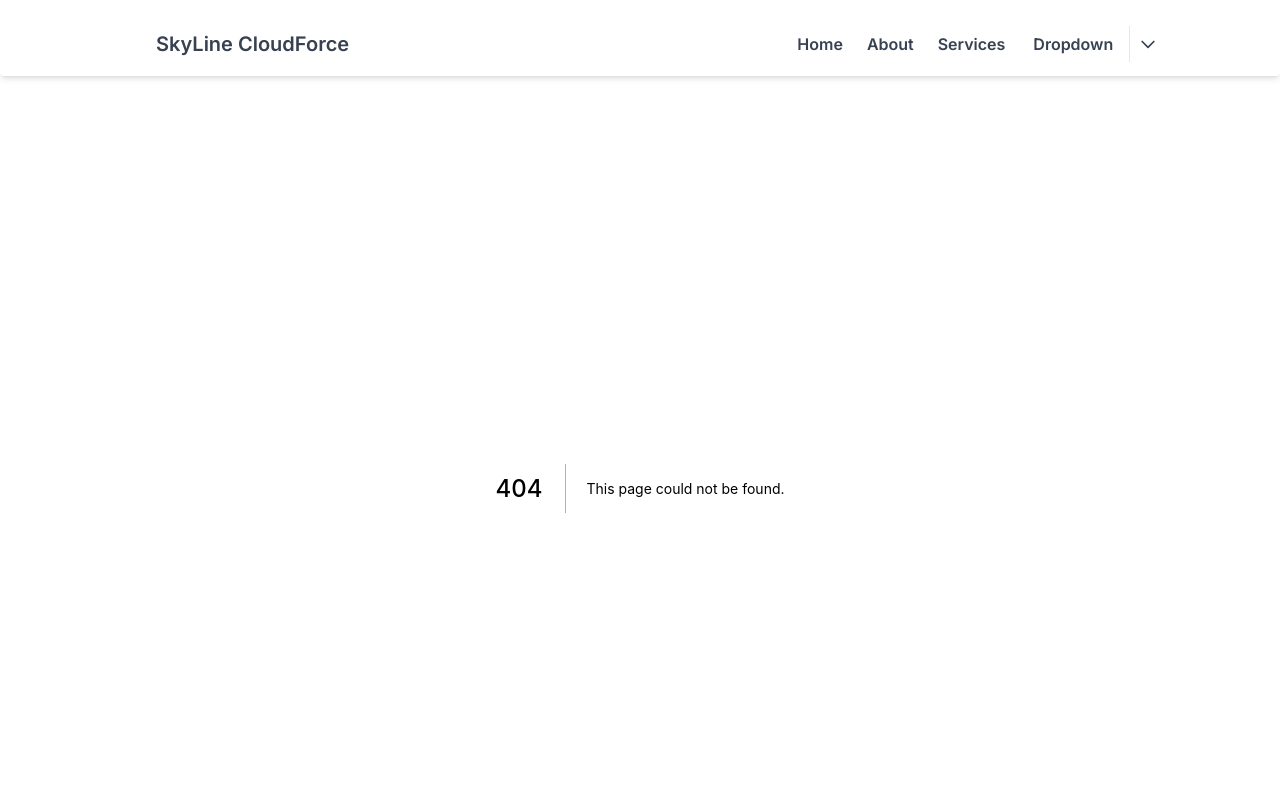
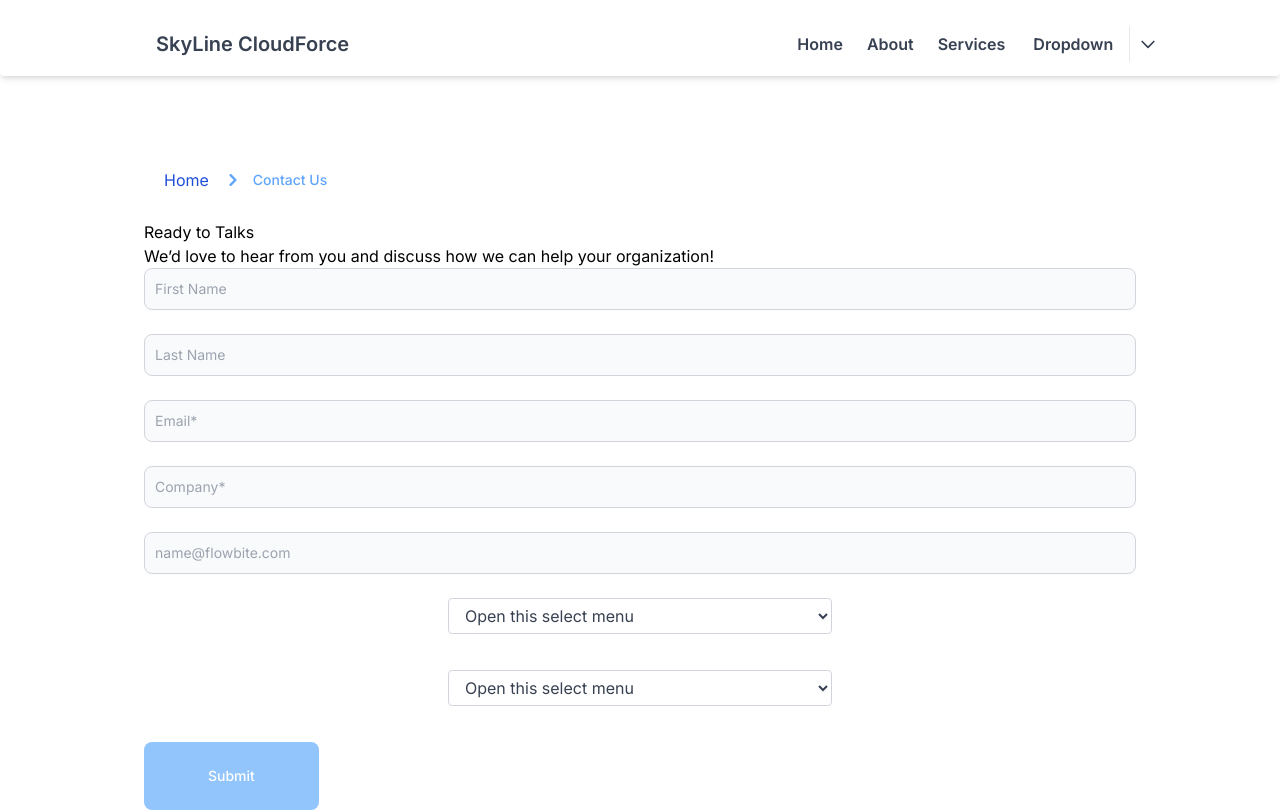
Before and after one commit to Dilkash-Shaikh-Mahajan/SkylineNextJS-, a Next.js app: page /contact in a window 1280 px wide. Before the commit this address had no page. Shown: the top 812 px of the page. Built offline with nearby package versions, Linux system fonts and the light colour scheme.

Commit message:
contact page is working

```diff
--- /dev/null
+++ b/Components/Common/Breadcrumb/Breadcrumb.js
@@ -0,0 +1,60 @@
+import Link from 'next/link';
+import React from 'react';
+
+const Breadcrumb = () => {
+	return (
+		<div className='breadcrumb mt-20'>
+			<nav
+				className='flex  text-blue-700   py-3 px-5 rounded-lg mb-4'
+				aria-label='Breadcrumb'>
+				<ol className='inline-flex items-center space-x-1 md:space-x-3'>
+					<li className='inline-flex items-center'>
+						<Link
+							href='/'
+							className='text-blue-700 hover:text-blue-900 inline-flex items-center'>
+							Home
+						</Link>
+					</li>
+					{/* <li>
+							<div className='flex items-center'>
+								<svg
+									className='w-6 h-6 text-blue-400'
+									fill='currentColor'
+									viewBox='0 0 20 20'
+									xmlns='http://www.w3.org/2000/svg'>
+									<path
+										fillRule='evenodd'
+										d='M7.293 14.707a1 1 0 010-1.414L10.586 10 7.293 6.707a1 1 0 011.414-1.414l4 4a1 1 0 010 1.414l-4 4a1 1 0 01-1.414 0z'
+										clipRule='evenodd'></path>
+								</svg>
+								<a
+									href='#'
+									className='text-blue-700 hover:text-blue-900 ml-1 md:ml-2 text-sm font-medium'>
+									Templates
+								</a>
+							</div>
+						</li> */}
+					<li aria-current='page'>
+						<div className='flex items-center'>
+							<svg
+								className='w-6 h-6 text-blue-400'
+								fill='currentColor'
+								viewBox='0 0 20 20'
+								xmlns='http://www.w3.org/2000/svg'>
+								<path
+									fillRule='evenodd'
+									d='M7.293 14.707a1 1 0 010-1.414L10.586 10 7.293 6.707a1 1 0 011.414-1.414l4 4a1 1 0 010 1.414l-4 4a1 1 0 01-1.414 0z'
+									clipRule='evenodd'></path>
+							</svg>
+							<span className='text-blue-400 ml-1 md:ml-2 text-sm font-medium'>
+								Contact Us
+							</span>
+						</div>
+					</li>
+				</ol>
+			</nav>
+		</div>
+	);
+};
+
+export default Breadcrumb;
--- a/Components/Common/Explore/Explore.js
+++ b/Components/Common/Explore/Explore.js
@@ -6,7 +6,7 @@ const Explore = () => {
 			<h3 className='text-center text-3xl mb-8 text-blue-500 font-medium'>
 				Explore
 			</h3>
-			<div className='grid gap-4 grid-cols-3 '>
+			<div className='grid gap-4 grid-cols-1 lg:grid-cols-3 '>
 				<Card title='Blogs' />
 				<Card title='eBooks & Whitepapers' />
 				<Card title='Case Studies' />
--- a/Components/Common/Footer.js
+++ b/Components/Common/Footer.js
@@ -11,33 +11,33 @@ const Footer = () => {
 					aria-label='footer'
 					className='focus:outline-none border-gray-200 dark:border-gray-700 py-16 pb-6'>
 					<div className='mx-auto lg:container px-4 xl:px-12 2xl:px-4'>
-						<div className='w-full grid gap-4 grid-cols-3  lg:w-full mb-6 lg:mb-0 flex'>
+						<div className='w-full grid grid-cols-1 lg:gap-4 lg:grid-cols-3  lg:w-full mb-6 lg:mb-0 '>
 							<div className='w-full px-6'>
 								<p className='text-base mb-4 uppercase text-gray-800 font-bold'>
 									Our Offices
 								</p>
 								<p className='text-base font-semibold text-gray-400'>
-									Canada (Headquarters)
+									Plot No. 19/20, Shesh Nagar
 								</p>
 								<p className='text-base font-semibold text-gray-400'>
-									786 King St W, Toronto,
+									Kharabi Road,
 								</p>
 								<p className='text-base font-semibold text-gray-400'>
-									ON M5V 1N6
+									Nagpur - 440009
 								</p>
 								<p className='text-base text-gray-400'>
 									<span className='font-semibold'>
 										Email Address
 									</span>{' '}
 									<a href='mailto:hr@skylinecloudforce.com'>
-										hr@skylinecloudforce.com
+										hrmanager@skylinecloudforce.com
 									</a>
 								</p>
 								<p className='text-base text-gray-400'>
 									<span className='font-semibold'>
 										Phone Number
 									</span>{' '}
-									(647) 503-4889
+									<a href='tel:9579569323'>9579569323</a>
 								</p>
 							</div>
 							<div className='w-full my-8 lg:my-0 px-6'>
--- a/Components/Common/NewsAndEvents/News.js
+++ b/Components/Common/NewsAndEvents/News.js
@@ -7,7 +7,7 @@ const News = () => {
 			<h1 className='text-3xl text-blue-500 font-medium mb-5'>
 				News And Events
 			</h1>
-			<div className='grid gap-4 grid-cols-3'>
+			<div className='grid gap-4 grid-cols-1 lg:grid-cols-3'>
 				<SingleNews />
 				<SingleNews />
 				<SingleNews />
--- /dev/null
+++ b/Components/Pages/ContactUs/ContactForm.js
@@ -0,0 +1,138 @@
+import React from 'react';
+
+const ContactForm = () => {
+	return (
+		<form>
+			<div className='mb-6'>
+				{/* <label
+					htmlFor='email'
+					className='text-sm font-medium text-gray-900 block mb-2'>
+					Your email
+				</label> */}
+				<input
+					type='text'
+					className='bg-gray-50 border border-gray-300 text-gray-900 sm:text-sm rounded-lg focus:ring-blue-500 focus:border-blue-500 block w-full p-2.5'
+					placeholder='First Name'
+					required={true}
+				/>
+			</div>
+			<div className='mb-6'>
+				{/* <label
+					htmlFor='password'
+					className='text-sm font-medium text-gray-900 block mb-2'>
+					Your password
+				</label> */}
+				<input
+					type='text'
+					className='bg-gray-50 border border-gray-300 text-gray-900 sm:text-sm rounded-lg focus:ring-blue-500 focus:border-blue-500 block w-full p-2.5'
+					required=''
+					placeholder='Last Name'
+				/>
+			</div>
+			<div className='mb-6'>
+				{/* <label
+					htmlFor='email'
+					className='text-sm font-medium text-gray-900 block mb-2'>
+					Your email
+				</label> */}
+				<input
+					type='email'
+					id='email'
+					className='bg-gray-50 border border-gray-300 text-gray-900 sm:text-sm rounded-lg focus:ring-blue-500 focus:border-blue-500 block w-full p-2.5'
+					placeholder='Email*'
+					required=''
+				/>
+			</div>
+			<div className='mb-6'>
+				{/* <label
+					htmlFor='password'
+					className='text-sm font-medium text-gray-900 block mb-2'>
+					Your password
+				</label> */}
+				<input
+					type='text'
+					className='bg-gray-50 border border-gray-300 text-gray-900 sm:text-sm rounded-lg focus:ring-blue-500 focus:border-blue-500 block w-full p-2.5'
+					required=''
+					placeholder='Company*'
+				/>
+			</div>
+			<div className='mb-6'>
+				{/* <label
+					htmlFor='email'
+					className='text-sm font-medium text-gray-900 block mb-2'>
+					Your email
+				</label> */}
+				<input
+					type='email'
+					id='email'
+					className='bg-gray-50 border border-gray-300 text-gray-900 sm:text-sm rounded-lg focus:ring-blue-500 focus:border-blue-500 block w-full p-2.5'
+					placeholder='name@flowbite.com'
+					required=''
+				/>
+			</div>
+			<div className='mb-6  w-full'>
+				<div className='flex justify-center'>
+					<div className='mb-3 w-full xl:w-96'>
+						<select
+							className='form-select
+      block
+      w-full
+      px-3
+      py-1.5
+      text-base
+      font-normal
+      text-gray-700
+      bg-white bg-clip-padding bg-no-repeat
+      border border-solid border-gray-300
+      rounded
+      transition
+      ease-in-out
+      m-0
+      focus:text-gray-700 focus:bg-white focus:border-blue-600 focus:outline-none'
+							aria-label='Default select example'>
+							<option selected>Open this select menu</option>
+							<option value='1'>One</option>
+							<option value='2'>Two</option>
+							<option value='3'>Three</option>
+						</select>
+					</div>
+				</div>
+			</div>
+			<div className='mb-6  w-full'>
+				<div className='flex justify-center'>
+					<div className='mb-3 w-full xl:w-96'>
+						<select
+							className='form-select
+      block
+      w-full
+      px-3
+      py-1.5
+      text-base
+      font-normal
+      text-gray-700
+      bg-white bg-clip-padding bg-no-repeat
+      border border-solid border-gray-300
+      rounded
+      transition
+      ease-in-out
+      m-0
+      focus:text-gray-700 focus:bg-white focus:border-blue-600 focus:outline-none'
+							aria-label='Default select example'>
+							<option selected>Open this select menu</option>
+							<option value='1'>One</option>
+							<option value='2'>Two</option>
+							<option value='3'>Three</option>
+						</select>
+					</div>
+				</div>
+			</div>
+			<button
+				type='submit'
+				className='text-white bg-blue-300 p-10 hover:bg-blue-500 focus:ring-4 focus:ring-blue-300 font-medium rounded-lg text-sm px-16 py-6 text-center'>
+				Submit
+			</button>
+		</form>
+	);
+};
+
+export default ContactForm;
--- /dev/null
+++ b/pages/contact.js
@@ -0,0 +1,35 @@
+/* eslint-disable @next/next/link-passhref */
+import Link from 'next/link';
+import React from 'react';
+import Breadcrumb from '../Components/Common/Breadcrumb/Breadcrumb';
+import ContactForm from '../Components/Pages/ContactUs/ContactForm';
+
+const Contact = () => {
+	return (
+		<div className='container mx-auto px-4 lg:container lg:mx-auto lg:container lg:px-36 font-Inter'>
+			{/* <h1>Contact Us</h1> */}
+			<Breadcrumb />
+
+			<h1>Ready to Talks</h1>
+			<p>
+				We’d love to hear from you and discuss how we can help your
+				organization!
+			</p>
+			<ContactForm />
+
+			<div className='text-center'>
+				<h2>
+					If you are interested in careers, Please use our career
+					application here.
+				</h2>
+				<a
+					// type='submit'
+					className='text-white bg-blue-300 p-10 hover:bg-blue-500 focus:ring-4 focus:ring-blue-300 font-medium rounded-lg text-sm px-16 py-6 text-center'>
+					Submit
+				</a>
+			</div>
+		</div>
+	);
+};
+
+export default Contact;
--- a/pages/index.js
+++ b/pages/index.js
@@ -18,7 +18,10 @@ export default function Home() {
 	return (
 		<div className='container mx-auto lg:container lg:mx-auto lg:container lg:px-36 font-Inter'>
 			<Head>
-				<title>Create Next App</title>
+				<title>
+					SkyLine | Top cloud consultant in Nagpur | Salesforce
+					partner
+				</title>
 				<meta
 					name='description'
 					content='Generated by create next app'
@@ -42,7 +45,7 @@ export default function Home() {
 					Because we simply want to make what you want and help you
 					thrive!
 				</p>
-				<div className='grid gap-4 grid-cols-4'>
+				<div className='grid gap-4 grid-cols-1 lg:grid-cols-4'>
 					<Service
 						icon={<GoLocation />}
 						head='Cloud: Professional and Managed Services'
--- a/tailwind.config.js
+++ b/tailwind.config.js
@@ -2,7 +2,7 @@ module.exports = {
 	content: [
 		'./pages/**/*.{js,ts,jsx,tsx}',
 		'./Components/**/*.{js,ts,jsx,tsx}',
-		'./src/**/*.{js,ts,jsx,tsx}',
+		// './src/**/*.{js,ts,jsx,tsx}',
 		// Add extra paths here
 	],
 	theme: {
```
